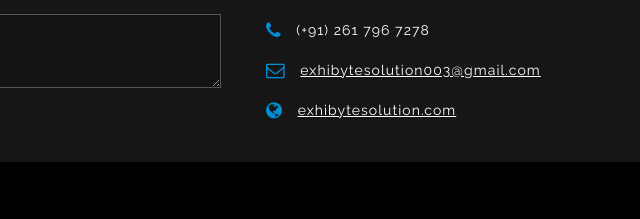
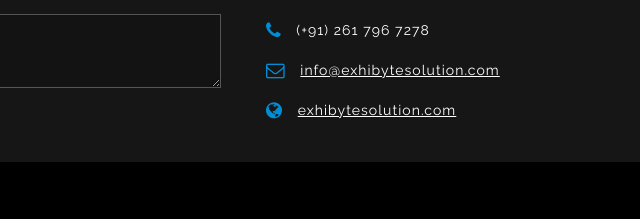
Before and after one commit to Ruta-Zala/ExhiByte, a plain HTML site: page public/index.html in a window 1280 px wide. Shown: the part 2216-2435 px from the top of the page, 579-1219 px from the left. Drawn offline with Linux system fonts and the light colour scheme; some packages are replaced by stand-ins of ours; files whose address does not match are found by name.

Commit message:
Updated email

```diff
--- a/public/index.html
+++ b/public/index.html
@@ -534,7 +534,7 @@
                     <address>
                         <span><i class="fa fa-map-marker fa-lg"></i> 364 Raj Imperia Vraj Chowk, Nana Varachha, Surat, Gujarat 395006</span>
                         <span><i class="fa fa-phone fa-lg"></i> (+91) 261 796 7278</span>
-                        <span><i class="fa fa-envelope-o fa-lg"></i> <a href="mailto:exhibytesolution003@gmail.com">exhibytesolution003@gmail.com</a></span>
+                        <span><i class="fa fa-envelope-o fa-lg"></i> <a href="mailto:exhibytesolution003@gmail.com">info@exhibytesolution.com</a></span>
                         <span><i class="fa fa-globe fa-lg"></i> <a
                                 href="https://exhibytesolution.com">exhibytesolution.com</a></span>
                     </address>
```
Also changed, not shown: 1 other file.
